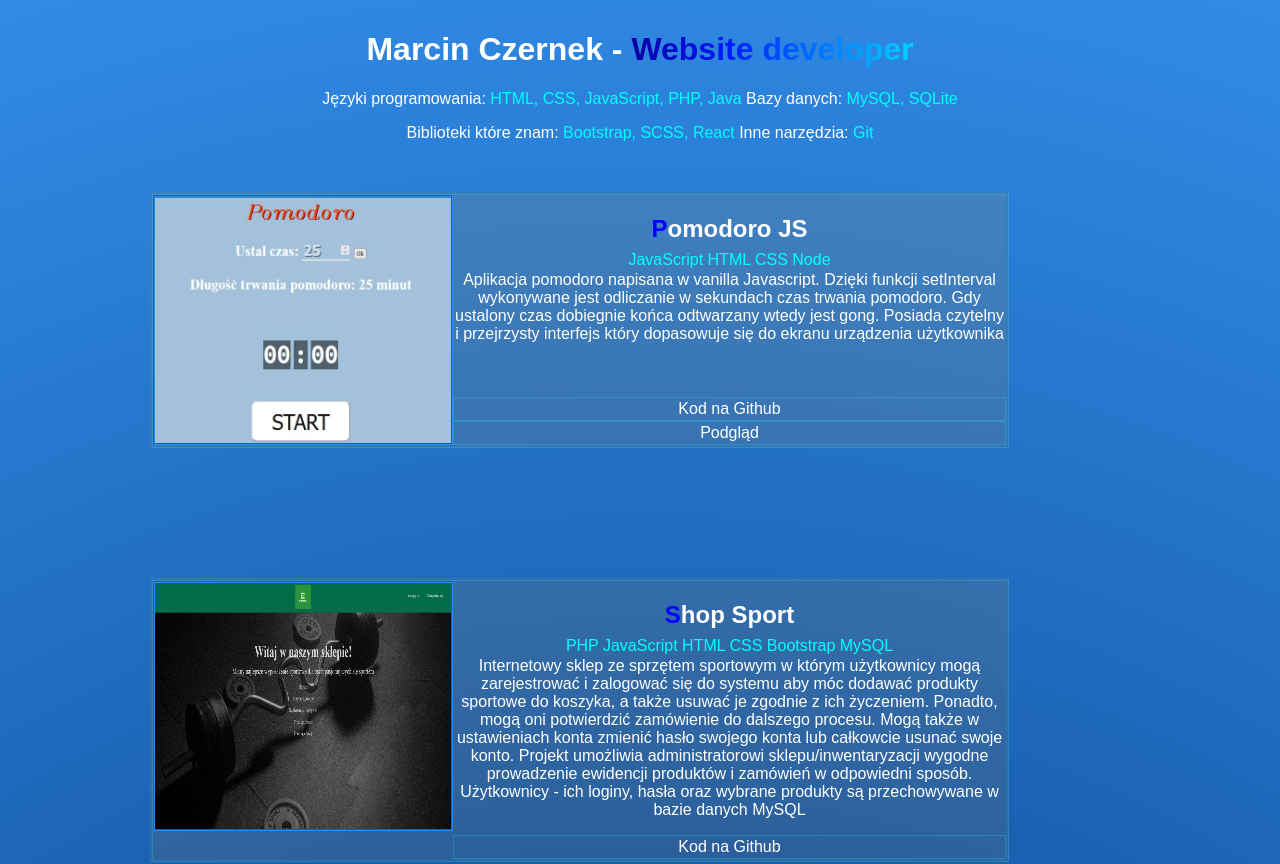
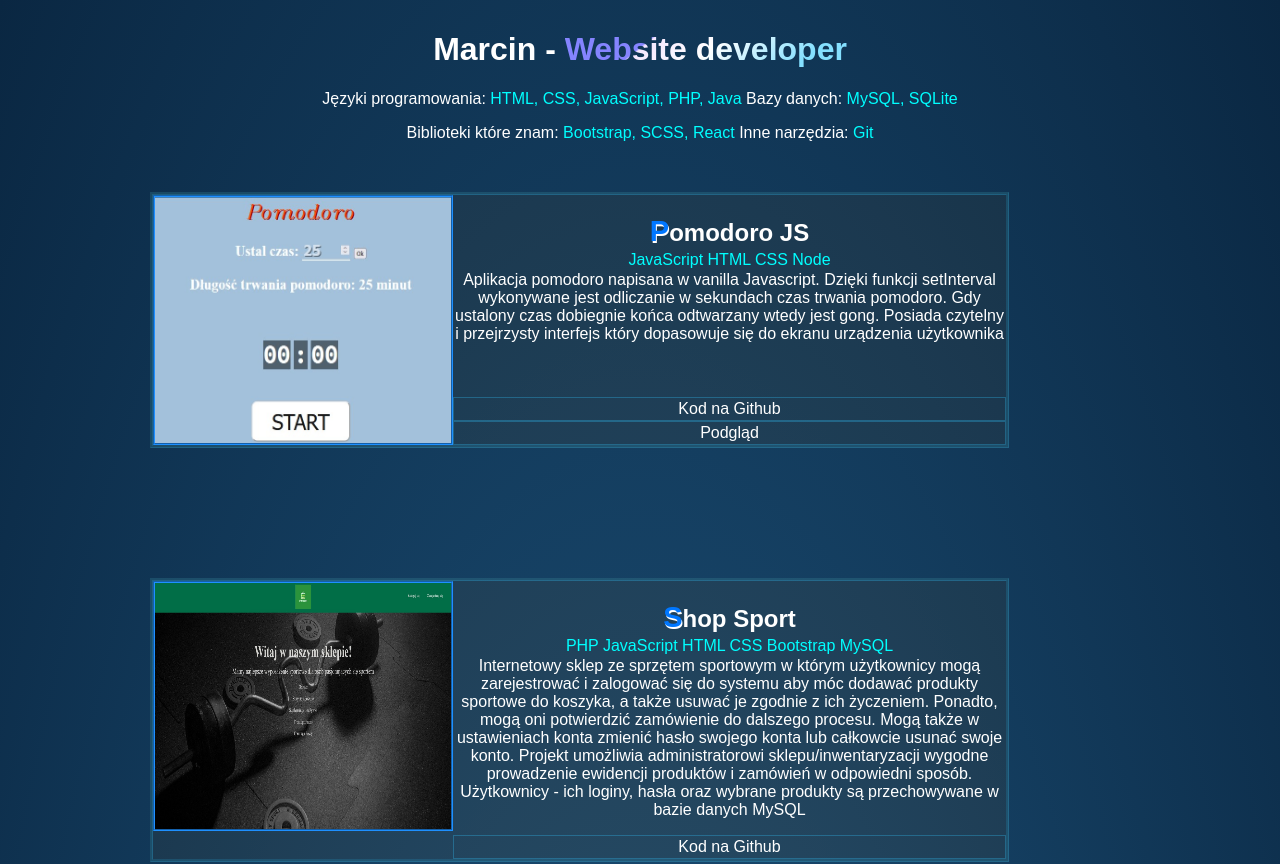
Before and after one commit to MarcinCzernek/MarcinC_portfolio, a React (Create React App) app: page / in a window 1280 px wide. Shown: the top 864 px of the page. Built offline with nearby package versions, Linux system fonts and the light colour scheme.

Commit message:
Changes in colors of portfolio

```diff
--- a/src/App.css
+++ b/src/App.css
@@ -11,14 +11,15 @@
   --text-color:#00001a;
   --link-color:blue;
   --btn-color:rgb(6, 0, 121);
-  --bg-linear:radial-gradient(circle, rgba(0,45,114,1) 0%, rgba(49,140,231,1) 100%);
+  --bg-linear:-webkit-radial-gradient(#205983, #0A2742);
+  --bg-linear:radial-gradient(#205983, #0A2742);
 }
 [lighting='night']{
     --bg-color: #00001a;
    --heading-color:white;
   --text-color:white;
   --link-color:aqua;
-  --btn-color:rgba(49,140,231,1);
+  --btn-color:rgb(19, 87, 138);
   --bg-linear:linear-gradient(90deg, rgba(2,0,36,1) 0%, rgba(17,17,59,1) 35%, rgba(0,0,20,1) 100%);
 }
 .App{
@@ -35,7 +36,7 @@
 }
 .frontend{
   background: rgb(2,0,36);
-background: linear-gradient(90deg, rgba(9,0,163,1) 0%, rgba(0,26,255,1) 35%, rgba(0,212,255,1) 100%);
+  background: linear-gradient(141deg, rgba(133,132,311,1)0%,rgba(133,132,711,1)29%,rgba(244,231,645,1)30%,rgba(765,324,532,1)51%,rgba(132,224,532,1)84%);
    background-clip: text;
     -webkit-background-clip: text;
     color:transparent;
@@ -97,7 +98,9 @@ background: linear-gradient(90deg, rgba(9,0,163,1) 0%, rgba(0,26,255,1) 35%, rgb
   grid-area: app_image;
 }
 .app_header:first-letter{
-  color: blue;
+  color: rgb(0, 119, 255);
+  font-size: 29px;
+  text-shadow: 1px 2px 0px white;
   font-weight: bold;
 }
 .app_header{
@@ -127,7 +130,8 @@ background: linear-gradient(90deg, rgba(9,0,163,1) 0%, rgba(0,26,255,1) 35%, rgb
 }
 .app_tech{
   grid-area: app_tech;
-  color: aqua;
+ color: aqua ;
+
 }
 .profile{
   /*filter: blur(1px);*/
--- a/src/App.js
+++ b/src/App.js
@@ -23,7 +23,7 @@ function App() {
   return (
     <div className="App" lighting={lighting}>
       <div className="welcome">
-        <h1>Marcin Czernek - <span className="frontend" > Website developer </span></h1>
+        <h1>Marcin - <span className="frontend" > Website developer </span></h1>
       </div>
 
       <div className="about">
```
